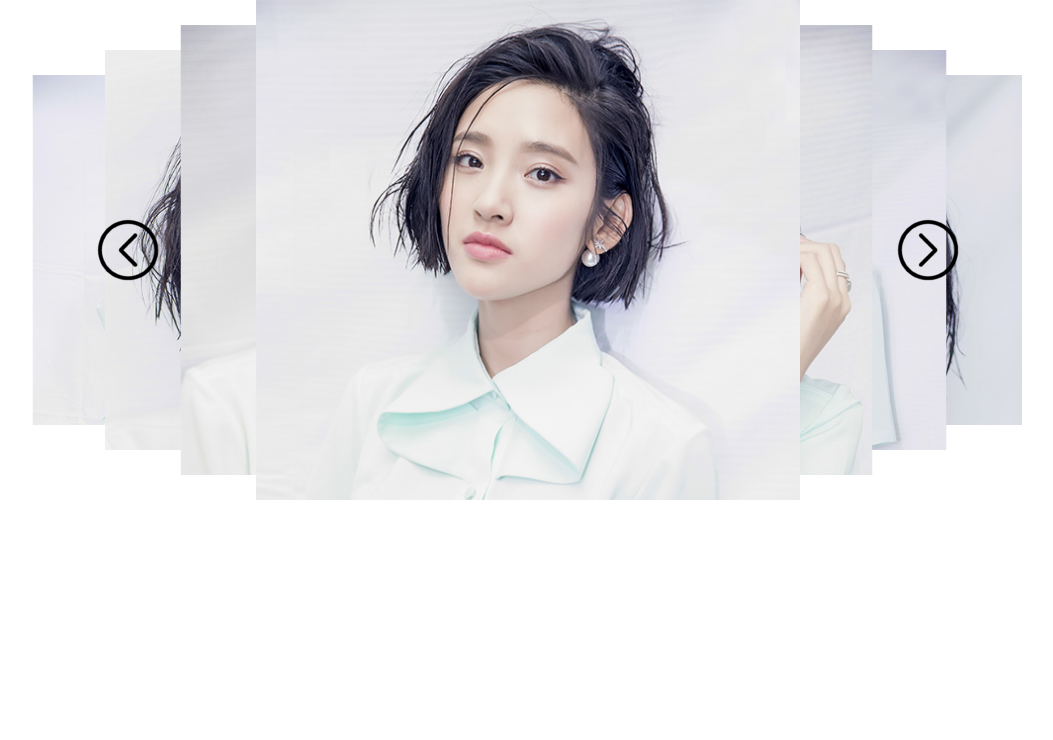
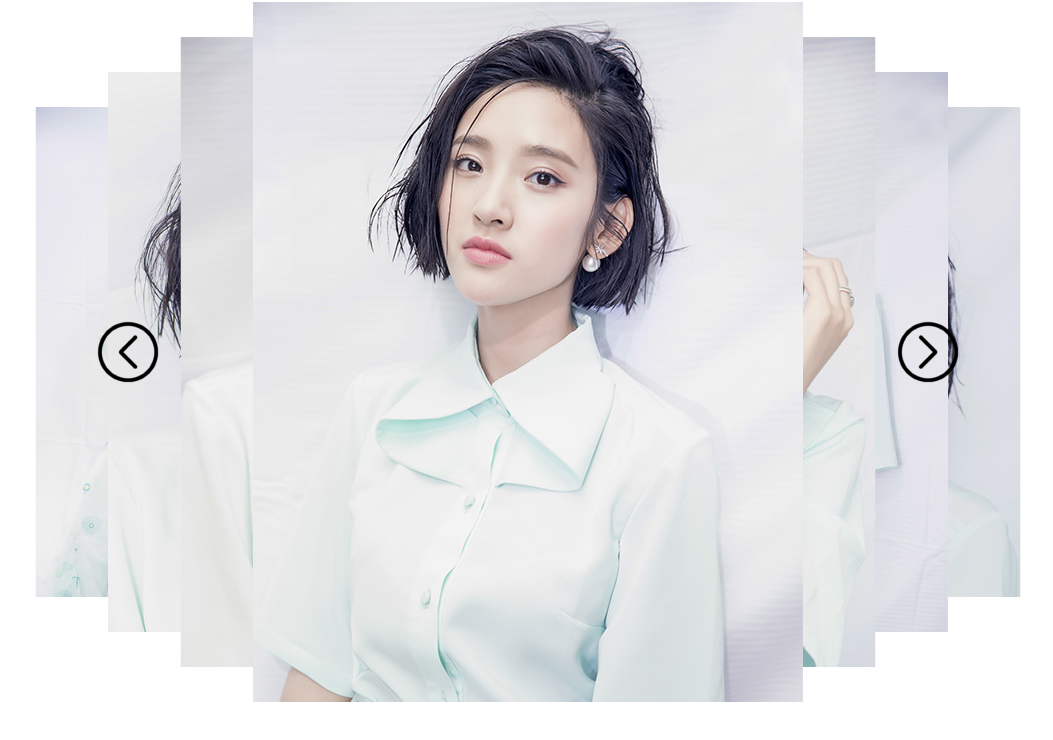
Before and after one commit to dianyingx007/slideshow, a plain HTML site: page index.html in a window 1280 px wide. Shown: the whole page, without its empty margins (112-1165 px from the left). Drawn offline with Linux system fonts and the light colour scheme.

Commit message:
修改显示尺寸

```diff
--- a/css/slideshow.scss
+++ b/css/slideshow.scss
@@ -1,8 +1,9 @@
 $left_bg:url(../img/left.png);//左按钮背景图
 $right_bg:url(../img/right.png);//右按钮背景图
-$img_def_h:500px;//默认图片高度，注：中央的图大小
-$img_def_w:520px;//默认图片宽度
-
+$img_def_h:700px;//默认图片高度，注：中央的图大小
+$img_def_w:550px;//默认图片宽度
+$def_h:700px;//默认整个模块高度
+$def_w:1000px;//默认整个模块宽度
 * {
     padding: 0;
     margin: 0;
@@ -10,19 +11,20 @@ $img_def_w:520px;//默认图片宽度
 }
 
 .container {
-    width: 1000px;
+    width: $def_w;
     margin: 0 auto;
+    margin-top: 2px;
 }
 
 .sliders_main {
-    width: 1000px;
-    height: 500px;
+    width: $def_w;
+    height: $def_h;
     position: relative;
 }
 
 .sliders_list {
-    width: 1000px;
-    height: 500px;
+    width: $def_w;
+    height: $def_h;
 }
 
 #left_button {
@@ -32,7 +34,7 @@ $img_def_w:520px;//默认图片宽度
         position: center;
     };
     width:200px;
-    height: 500px;
+    height: $def_h;
     position: absolute;
     top: 0;
     left: 0px;
@@ -46,7 +48,7 @@ $img_def_w:520px;//默认图片宽度
         position: center;
     };
     width:200px;
-    height: 500px;
+    height: $def_h;
     position: absolute;
     top: 0;
     right: 0px;
--- a/js/slideshow.js
+++ b/js/slideshow.js
@@ -8,7 +8,7 @@ window.onload=function(){
 		var index;
 		for(var i=0;i<7;i++){
 			index=parseInt(list[i].getAttribute("index"));
-			list[i].style.height=50*(10-Math.abs(index-4))+'px';
+			list[i].style.height=70*(10-Math.abs(index-4))+'px';
 			list[i].style.width=55*(10-Math.abs(index-4))+'px';
 			list[i].style.left=(index+1)*10+'%';
 			list[i].style.top=Math.abs(index-4)*5+'%';
@@ -62,9 +62,9 @@ window.onload=function(){
 		if(flag===0){
 			for(var i=0;i<7;i++){
 				if(list[i].getAttribute("index")>4){
-					go(list[i],50,52,-10,-5,1,-1);
+					go(list[i],70,55,-10,-5,1,-1);
 				}else if(list[i].getAttribute("index")>1){
-					go(list[i],-50,-52,-10,5,-1,-1);
+					go(list[i],-70,-55,-10,5,-1,-1);
 				}else {
 					go(list[i],0,0,60,0,0,6);
 				}
@@ -72,9 +72,9 @@ window.onload=function(){
 		}else{
 			for(var i=0;i<7;i++){
 				if(list[i].getAttribute("index")<4){
-					go(list[i],50,52,10,-5,1,1);
+					go(list[i],70,55,10,-5,1,1);
 				}else if(list[i].getAttribute("index")<7){
-					go(list[i],-50,-52,10,5,-1,1);
+					go(list[i],-70,-55,10,5,-1,1);
 				}else {
 					go(list[i],0,0,-60,0,0,-6);
 				}
```
Also changed, not shown: css/slideshow.css.
